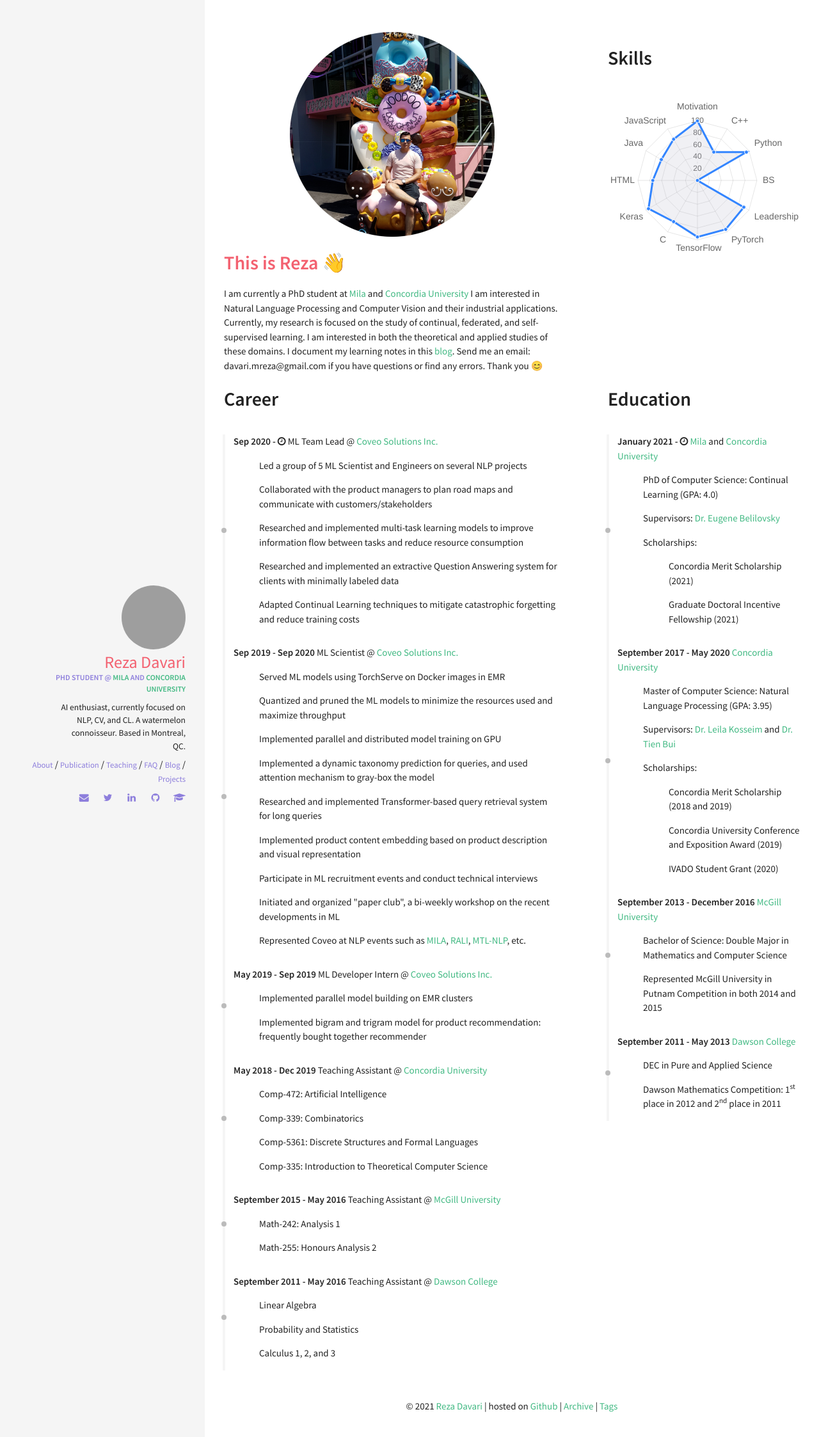
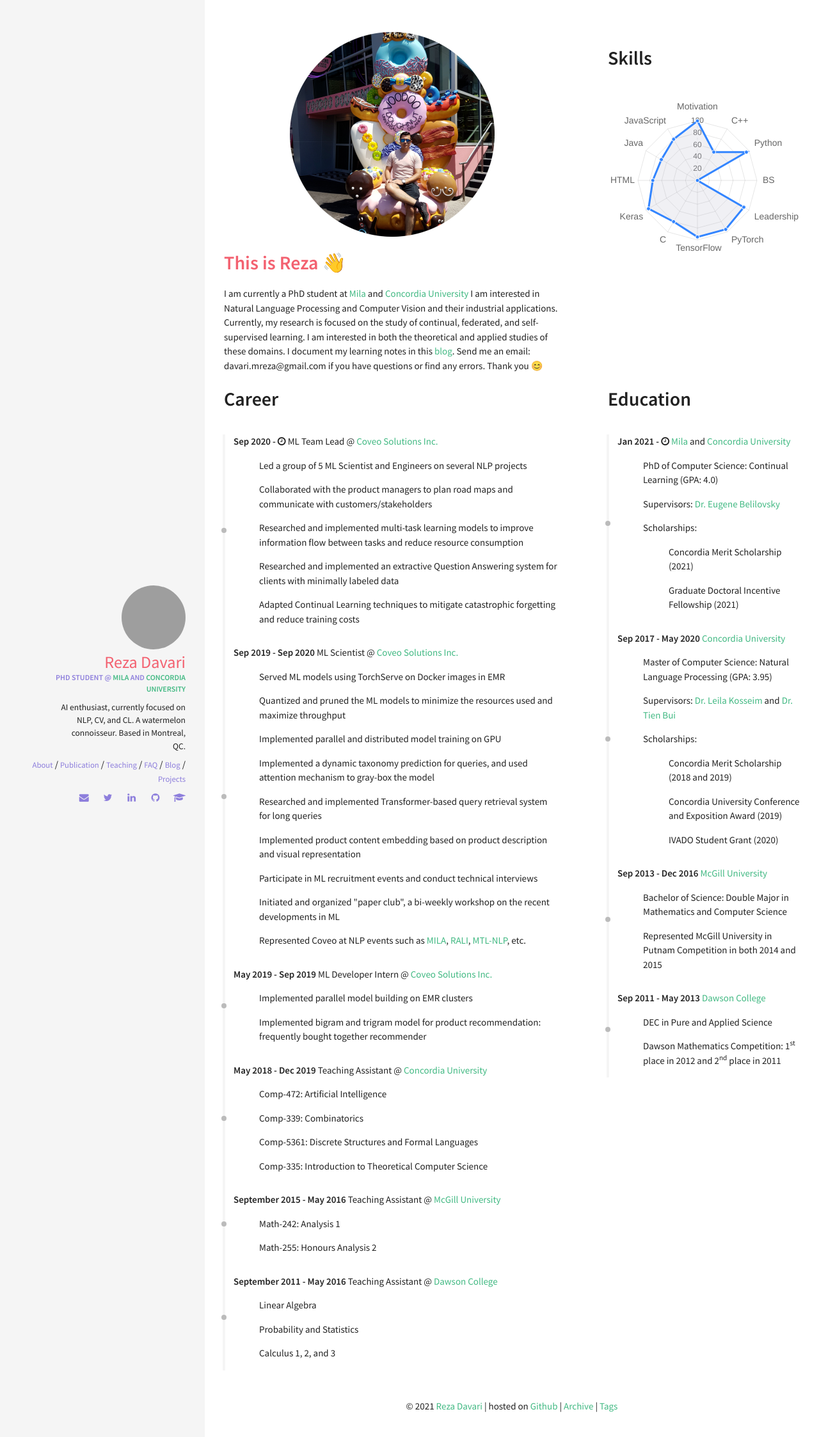
Before and after one commit to rezazzr/davari.io, a Jekyll site: the page built from index.html, in a window 1280 px wide. Shown: the top 2246 px of the page at 64% size. Built offline with Jekyll 4.4.1, drawn with Linux system fonts in a browser that asks for light colours; nearby versions of some CDN libraries; grey boxes are pictures that could not be loaded.

Commit message:
💄 updated the time style

```diff
--- a/_data/index/education.yml
+++ b/_data/index/education.yml
@@ -2,7 +2,7 @@
   name2: Concordia University
   link: https://mila.quebec/en/
   link2: https://www.concordia.ca/
-  date: January 2021 - <i class="fa fa-clock-o" aria-hidden="true" title="Until Now"></i>
+  date: Jan 2021 - <i class="fa fa-clock-o" aria-hidden="true" title="Until Now"></i>
   descr: >
     <br> <ul>
           <li>PhD of Computer Science&#58 Continual Learning (GPA&#58 4.0)</li>
@@ -17,7 +17,7 @@
 
 - name: Concordia University
   link: https://www.concordia.ca/
-  date: September 2017 - May 2020
+  date: Sep 2017 - May 2020
   descr: >
     <br> <ul>
           <li>Master of Computer Science&#58 Natural Language Processing (GPA&#58 3.95)</li>
@@ -33,10 +33,10 @@
 
 - name: McGill University
   link: https://www.mcgill.ca/
-  date: September 2013 - December 2016
+  date: Sep 2013 - Dec 2016
   descr: <br> <ul> <li>Bachelor of Science&#58 Double Major in Mathematics and Computer Science</li> <li>Represented McGill University in Putnam Competition in both 2014 and 2015</li> </ul>
 
 - name: Dawson College
   link: https://www.dawsoncollege.qc.ca/
-  date: September 2011 - May 2013
+  date: Sep 2011 - May 2013
   descr: <br> <ul> <li>DEC in Pure and Applied Science</li> <li>Dawson Mathematics Competition&#58 1<sup>st</sup> place in 2012 and 2<sup>nd</sup> place in 2011 </li> </ul>
```
